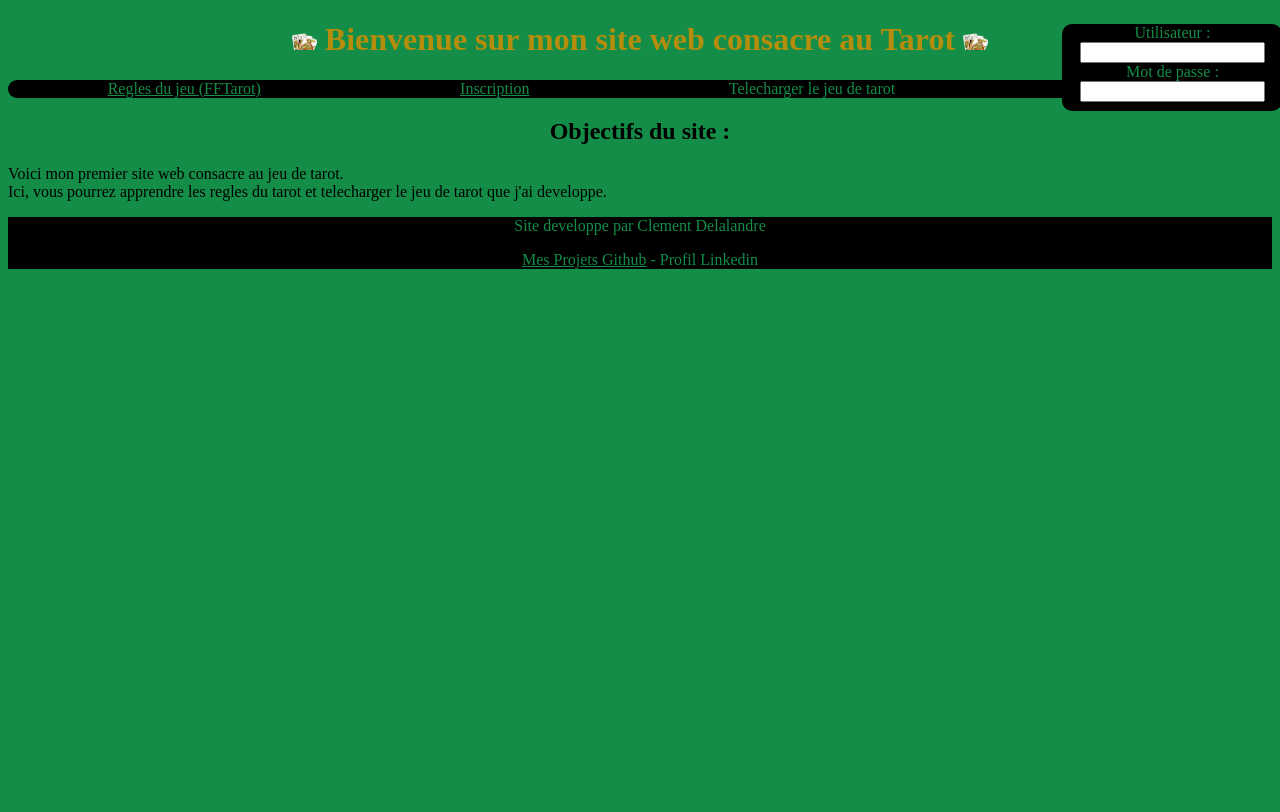
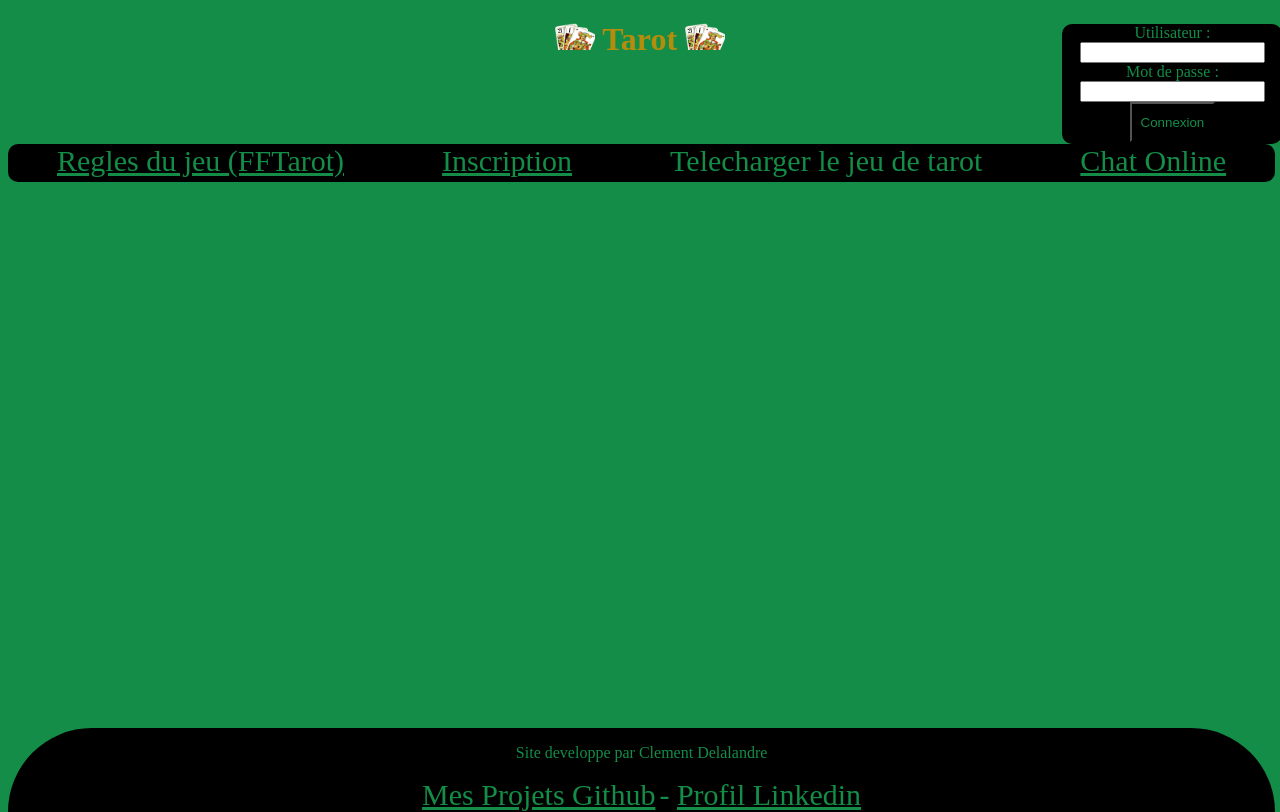
Before and after one commit to Delalandre-Clement/Tarot-Website, a PHP site: page / in a window 1280 px wide. Before the commit the page ends 269 px from the top, so only its background shows below. Run offline with PHP 8.4, Linux system fonts and the light colour scheme.

Commit message:
Mise en page
Modification des visuels
Mise en page des Elements (Index)

```diff
--- a/Menu.php
+++ b/Menu.php
@@ -3,10 +3,5 @@
     <div class="element"><a href="http://www.fftarot.fr/assets/documents/R-RO201206.pdf">Regles du jeu (FFTarot)</a></div>
     <div class="element"><a href="./Inscription.php">Inscription</a></div>
     <div class="element">Telecharger le jeu de tarot</div>
-        <!--
-            <li><a href="./PageTelechargement">Windows</a></li>
-            <li>Linux</li>
-            <li><a href="https://www.apple.com/">Mac OS</a></li>
-        -->
     <div class="element"><a href="./ChatPublic.php">Chat Online</a></div>
 </div>
--- a/Pied_de_page.php
+++ b/Pied_de_page.php
@@ -1,5 +1,6 @@
 <P>Site developpe par Clement Delalandre</P>
 <tr>
     <td><a href="https://github.com/Delalandre-Clement">Mes Projets Github</a></td>
-    <td> - Profil Linkedin</td>
+    <a> - </a>
+    <td><a href="http://Linkedin.com"> Profil Linkedin</a></td>
 </tr>
--- a/Visuel.css
+++ b/Visuel.css
@@ -21,7 +21,7 @@ h2{
     background: black;
     border-radius: 10px;
     width: 220px;
-    height: 87px;
+    height: 120px;
     text-align: center;
 }
 
@@ -29,23 +29,44 @@ h2{
     color: rgb(19, 141, 71);
 }
 
+input[type=submit]{
+    background-color: black;
+    color: rgb(19, 141, 71);
+    border-top-color: black;
+    border-left-color: black;
+    border-right-color: black;
+    border-bottom-color: black;
+    height: 40px;
+    width: 85px;
+    cursor: pointer;
+}
+
 /* Mise en page du Menu Principal */
 #conteneur{
+    position: absolute;
+    top: 18%;
+    width: 99%;
     display: flex;
     flex-direction: row;
     justify-content: space-around;
     background: black;
     border-radius: 10px;
+    height: 38px;
 }
 
 .element, a{
     color: rgb(19,141,71);
+    font-size: 30px;
 }
 
 /* Bas de Page */
 footer{
     background-color: black;
+    border-top-left-radius: 5000px;
+    border-top-right-radius: 5000px;
     color: rgb(19, 141, 71);
     text-align: center;
-    background-position: 90%;
+    position: absolute;
+    top:91%;
+    width:99%;
 }
--- a/ZoneConnexion.php
+++ b/ZoneConnexion.php
@@ -8,4 +8,7 @@
         <td><label>Mot de passe :</label></td>
         <td><div id="mdpasse"><input type="password" name="mdp" id="mdp" required /></div></td>
     </tr>
+    <tr>
+        <input type="submit" value="Connexion"/>
+    </tr>
 </div>
--- a/index.php
+++ b/index.php
@@ -6,10 +6,9 @@
 
     <!-- Page principale du site -->
     <body>
-        <div id="body">
         <!-- Titre encadrés d'images -->
         <header>
-                <h1><img src="Icone.png" width="25"></img> Bienvenue sur mon site web consacre au Tarot <img src="Icone.png" width="25"></h1>
+            <h1><img src="Icone.png" width="40"></img> Tarot <img src="Icone.png" width="40"></h1>
 
             <!-- Insertion de la zone de connexion -->
             <?php include("ZoneConnexion.php"); ?>
@@ -19,14 +18,9 @@
 
         </header>
 
-            <!-- Paragraphe de présentation du site -->
-            <h2>Objectifs du site :<br></h2>
-            <p>Voici mon premier site web consacre au jeu de tarot.<br/>Ici, vous pourrez apprendre les regles du tarot et telecharger le jeu de tarot que j'ai developpe.</p>
-
         <footer>
             <!-- Insertion du Pied de page -->
             <?php include("Pied_de_page.php"); ?>
         </footer>
-        </div>
     </body>
 </html>
```
Lines whose indentation alone changed are shown as unchanged.
